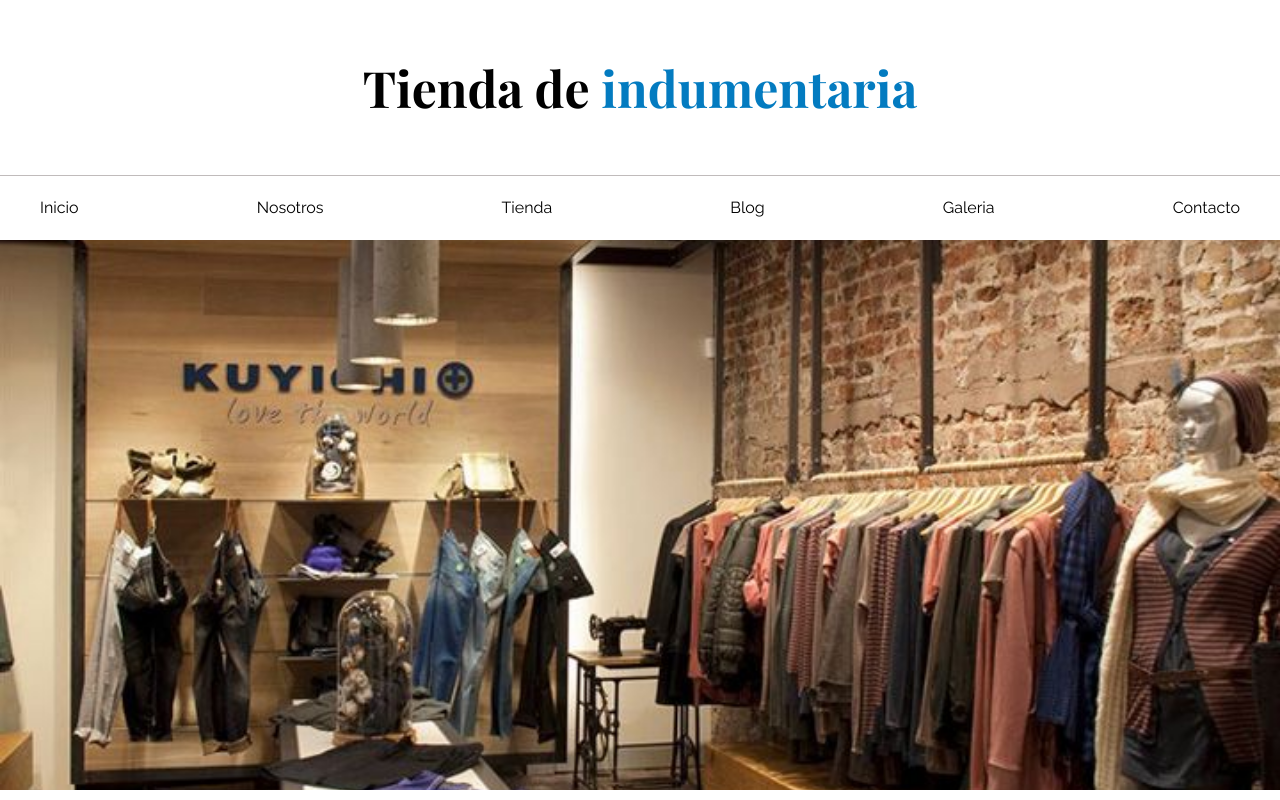
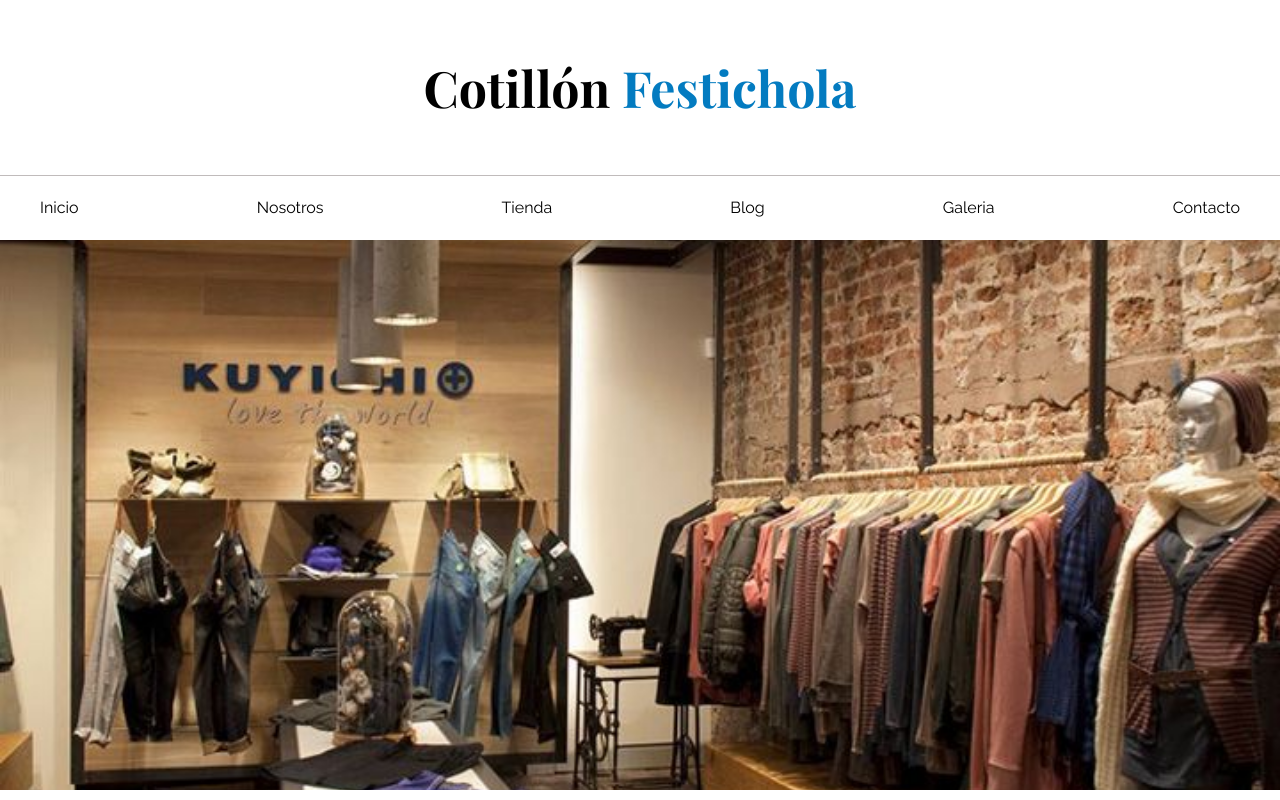
Before and after one commit to Nicoreigner/repositoriodeNicoReigner, a plain HTML site: page index.html in a window 1280 px wide. Shown: the top 800 px of the page. Drawn offline with nearby package versions, Linux system fonts and the light colour scheme.

Commit message:
Cambie el titulo

```diff
--- a/index.html
+++ b/index.html
@@ -15,7 +15,7 @@
 <body>
     <header>
         <h1 class="title">
-            Tienda de <span> indumentaria </span>
+            Cotillón <span> Festichola </span>
         </h1>
     </header>
 
```
